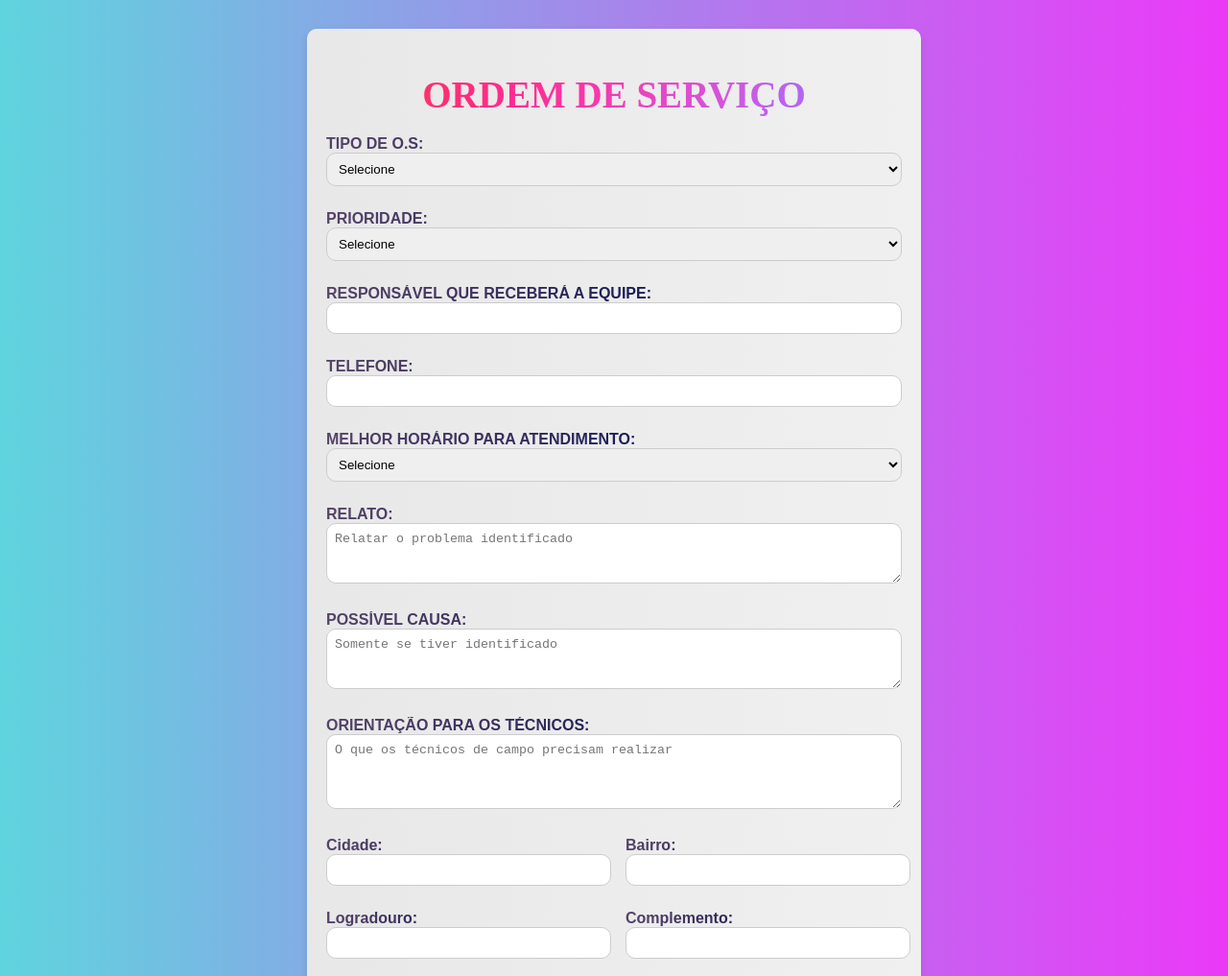
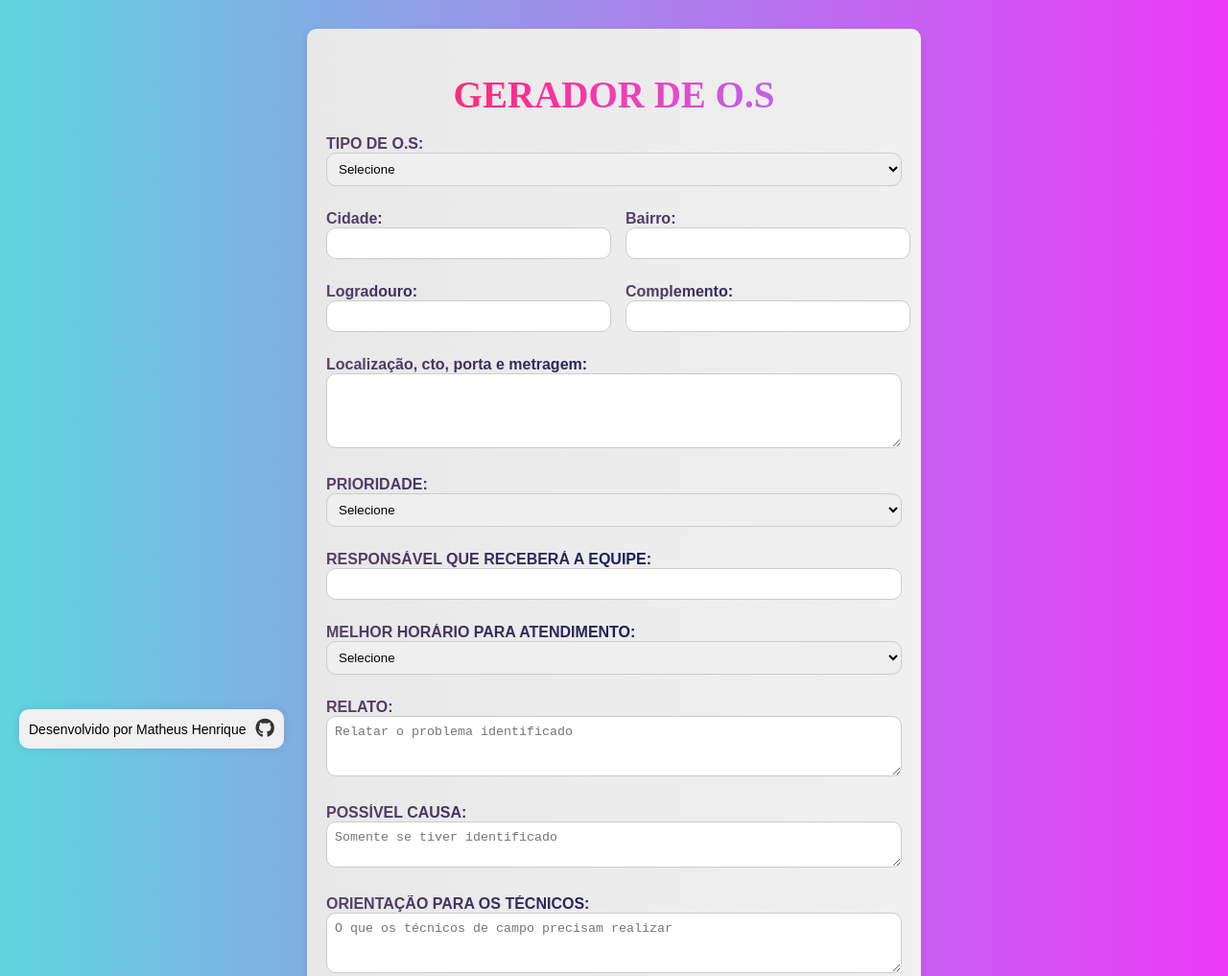
Before and after one commit to matheus-hash/os, a plain HTML site: page index.html in a window 1280 px wide. Shown: the top 1017 px of the page at 96% size. Drawn offline with Linux system fonts and the light colour scheme; a script that the page names is missing.

Commit message:
Update index.html

```diff
--- a/index.html
+++ b/index.html
@@ -5,6 +5,8 @@
   <meta charset="UTF-8">
   <title>Ordem de Serviço</title>
   <link rel="stylesheet" type="text/css" href="style.css">
+  <link rel="stylesheet" href="https://cdnjs.cloudflare.com/ajax/libs/font-awesome/6.0.0/css/all.min.css"> <!-- Importa a biblioteca Font Awesome para obter o ícone do GitHub -->
+
   <link rel="icon" type="image/png" sizes="16x16" href="sea_grad.png">
 </head>
 <!-- Google tag (gtag.js) -->
@@ -21,48 +23,17 @@
 
 
   <form id="formulario">
-    <h1>ORDEM DE SERVIÇO</h1>
+    <h1>GERADOR DE O.S</h1>
     <label for="tipoos">TIPO DE O.S:</label>
     <select id="tipoos" name="tipoos" required>
-      <option value="" selected disabled>Selecione</option>
+      <option value="">Selecione</option>
       <option value="suporte">SUPORTE - SEM INTERNET</option>
       <option value="suporteint">SUPORTE-INTERNET LENTA</option>
       <option value="manutencao">MANUTENÇÃO</option>
+      <option value="recolhimento">RECOLHIMENTO DE COMODATO</option>
 
     </select>
-
-    <label for="prioridade">PRIORIDADE:</label>
-    <select id="prioridade" name="prioridade" required>
-      <option value="" selected disabled>Selecione</option>
-      <option value="PADRÃO">PADRÃO</option>
-      <option value="REINCIDENTE">REINCIDENTE</option>
-      <option value="REVERSÃO DE CANCELAMENTO">REVERSÃO DE CANCELAMENTO</option>
-    </select>
-
-    <label for="responsavel">RESPONSÁVEL QUE RECEBERÁ A EQUIPE:</label>
-    <input type="text" id="responsavel" name="responsavel" required>
-
-    <label for="telefone">TELEFONE:</label>
-    <input type="text" id="telefone" name="telefone" required>
-
-    <label for="horario">MELHOR HORÁRIO PARA ATENDIMENTO:</label>
-    <select id="horario" name="horario" required>
-      <option value="" selected disabled>Selecione</option>
-      <option value="manha">MANHÃ</option>
-      <option value="tarde">TARDE</option>
-      <option value="comercial">COMERCIAL</option>
-    </select>
-
-    <label for="relato">RELATO:</label>
-    <textarea id="relato" name="relato" rows="3" placeholder="Relatar o problema identificado" required></textarea>
-
-    <label for="causa">POSSÍVEL CAUSA:</label>
-    <textarea id="causa" name="causa" rows="3" placeholder="Somente se tiver identificado"></textarea>
-
-    <label for="orientacao">ORIENTAÇÃO PARA OS TÉCNICOS:</label>
-    <textarea id="orientacao" name="orientacao" rows="4"
-      placeholder="O que os técnicos de campo precisam realizar" required></textarea>
-
+    <!--==================-->
     <div class="form-row">
       <div class="form-group">
         <label for="cidade">Cidade:</label>
@@ -86,7 +57,41 @@
     </div>
 
     <label for="localizacao">Localização, cto, porta e metragem:</label>
-    <textarea id="localizacao" name="localizacao" rows="4" required ></textarea>
+    <textarea id="localizacao" name="localizacao" rows="4" required></textarea>
+    <!--==================-->
+
+    <label for="prioridade">PRIORIDADE:</label>
+    <select id="prioridade" name="prioridade" required>
+      <option value="">Selecione</option>
+      <option value="PADRÃO">PADRÃO</option>
+      <option value="REINCIDENTE">REINCIDENTE</option>
+      <option value="REVERSÃO DE CANCELAMENTO">REVERSÃO DE CANCELAMENTO</option>
+    </select>
+
+    <label for="responsavel">RESPONSÁVEL QUE RECEBERÁ A EQUIPE:</label>
+    <input type="text" id="responsavel" name="responsavel" required>
+
+    <label for="telefone"></label>
+
+
+    <label for="horario">MELHOR HORÁRIO PARA ATENDIMENTO:</label>
+    <select id="horario" name="horario" required>
+      <option value="" selected disabled>Selecione</option>
+      <option value="manha">MANHÃ</option>
+      <option value="tarde">TARDE</option>
+      <option value="comercial">COMERCIAL</option>
+    </select>
+
+    <label for="relato">RELATO:</label>
+    <textarea id="relato" name="relato" rows="3" placeholder="Relatar o problema identificado"></textarea>
+
+    <label for="causa">POSSÍVEL CAUSA:</label>
+    <textarea id="causa" name="causa" rows="2" placeholder="Somente se tiver identificado"></textarea>
+
+    <label for="orientacao">ORIENTAÇÃO PARA OS TÉCNICOS:</label>
+    <textarea id="orientacao" name="orientacao" rows="3"
+      placeholder="O que os técnicos de campo precisam realizar"></textarea>
+
 
 
     <!--checkbox-->
@@ -111,7 +116,8 @@
       </div>
       <div id="campoPotenciaOlt" style="display: none;">
         <label for="potenciaOlt">Potência OLT:</label>
-        <input type="text" id="potenciaOlt" placeholder="Potência do sinal óptico que chega até a OLT (Somente for identificado)">
+        <input type="text" id="potenciaOlt"
+          placeholder="Potência do sinal óptico que chega até a OLT (Somente for identificado)">
       </div>
 
       <div id="campoGpon" style="display: none;">
@@ -163,6 +169,86 @@
     <label for="validador">Validador:</label>
     <input type="text" id="validador" name="validador">
     <div>
+      <!--creditos-->
+      <footer>
+          <p id="creditos">Desenvolvido por Matheus Henrique</p>
+          <a id="github-icon-link" href="https://github.com/matheus-hash
+" target="_blank">
+              <i id="github-icon" class="fab fa-github"></i> <!-- Ícone do GitHub -->
+          </a>
+      </footer>
+
+      <style>
+          footer {
+              position: fixed;
+              bottom: 20px;
+              left: 20px;
+              background-color: #f0f0f0;
+              padding: 10px;
+              border-radius: 10px;
+              box-shadow: 0 0 10px rgba(0, 0, 0, 0.1);
+              transition: background-color 0.3s ease; /* Adiciona uma transição suave para a mudança de cor de fundo */
+              display: flex;
+              align-items: center;
+          }
+
+          footer:hover {
+              background-color: #d3d3d3; /* Altera a cor de fundo ao passar o mouse */
+          }
+
+          #creditos {
+              margin: 0;
+              font-size: 14px;
+              margin-right: 10px; /* Adiciona margem à direita para separar o ícone do texto */
+          }
+
+          #github-icon {
+              color: #333; /* Cor do ícone */
+              font-size: 20px; /* Tamanho do ícone */
+          }
+
+          #github-icon-link {
+              text-decoration: none; /* Remove a sublinhado padrão do link */
+              color: #333; /* Cor do ícone */
+          }
+      </style><style>
+          footer {
+              position: fixed;
+              bottom: 20px;
+              left: 20px;
+              background-color: #f0f0f0;
+              padding: 10px;
+              border-radius: 10px;
+              box-shadow: 0 0 10px rgba(0, 0, 0, 0.1);
+              transition: background-color 0.3s ease; /* Adiciona uma transição suave para a mudança de cor de fundo */
+              display: flex;
+              align-items: center;
+          }
+
+          footer:hover {
+              background-color: #d3d3d3; /* Altera a cor de fundo ao passar o mouse */
+          }
+
+          #creditos {
+              margin: 0;
+              font-size: 14px;
+              margin-right: 10px; /* Adiciona margem à direita para separar o ícone do texto */
+          }
+
+          #github-icon {
+              color: #333; /* Cor do ícone */
+              font-size: 20px; /* Tamanho do ícone */
+          }
+
+          #github-icon-link {
+              text-decoration: none; /* Remove a sublinhado padrão do link */
+              color: #333; /* Cor do ícone */
+          }
+      </style>
+
+
+      <!--fim dos creditos-->
+
       <button id="btnConcluir" class="btn btn-white btn-animated text-box">Concluir</button>
     </div>
 
@@ -175,6 +261,8 @@
       </div>
     </div>
 
+
+
     <script src="script.js"></script>
 
 </body>
```
